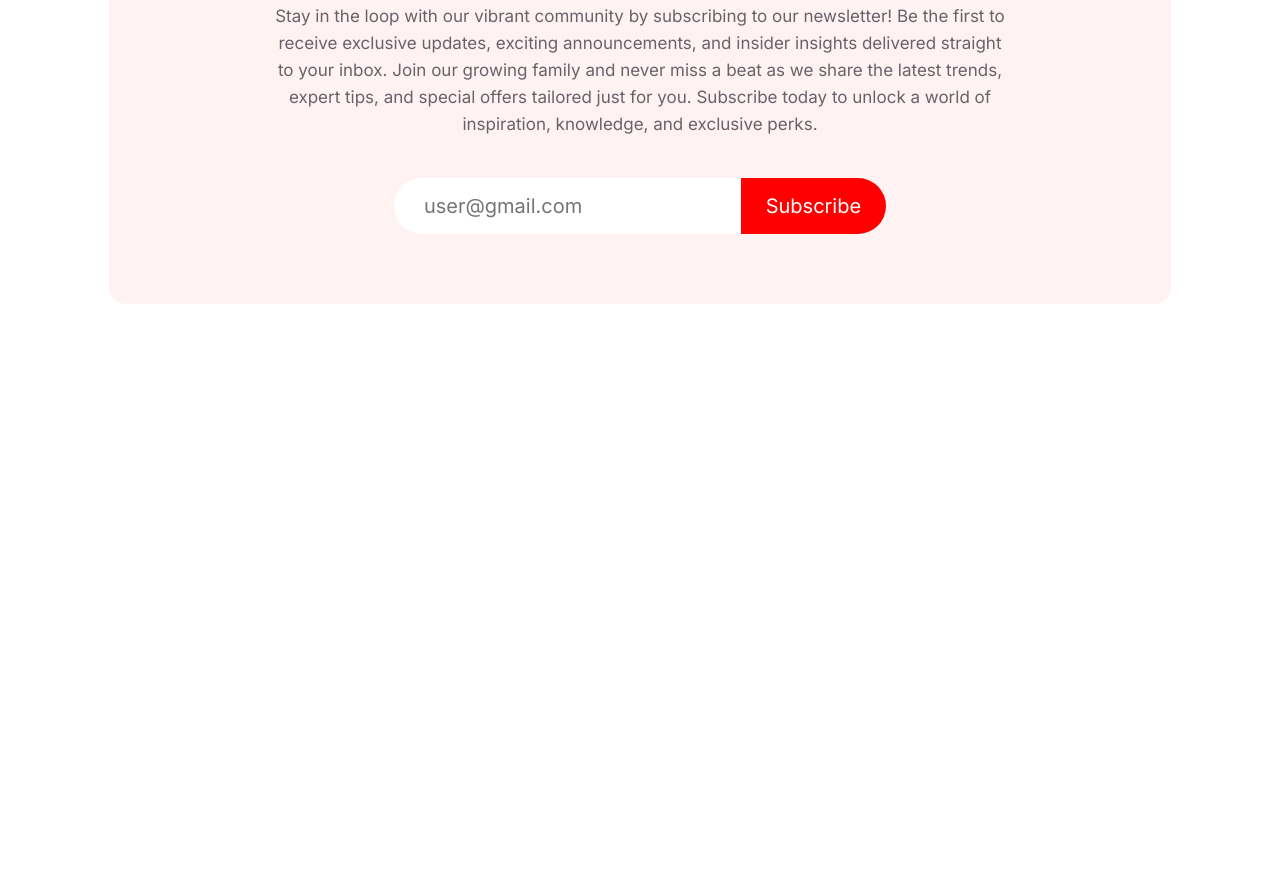
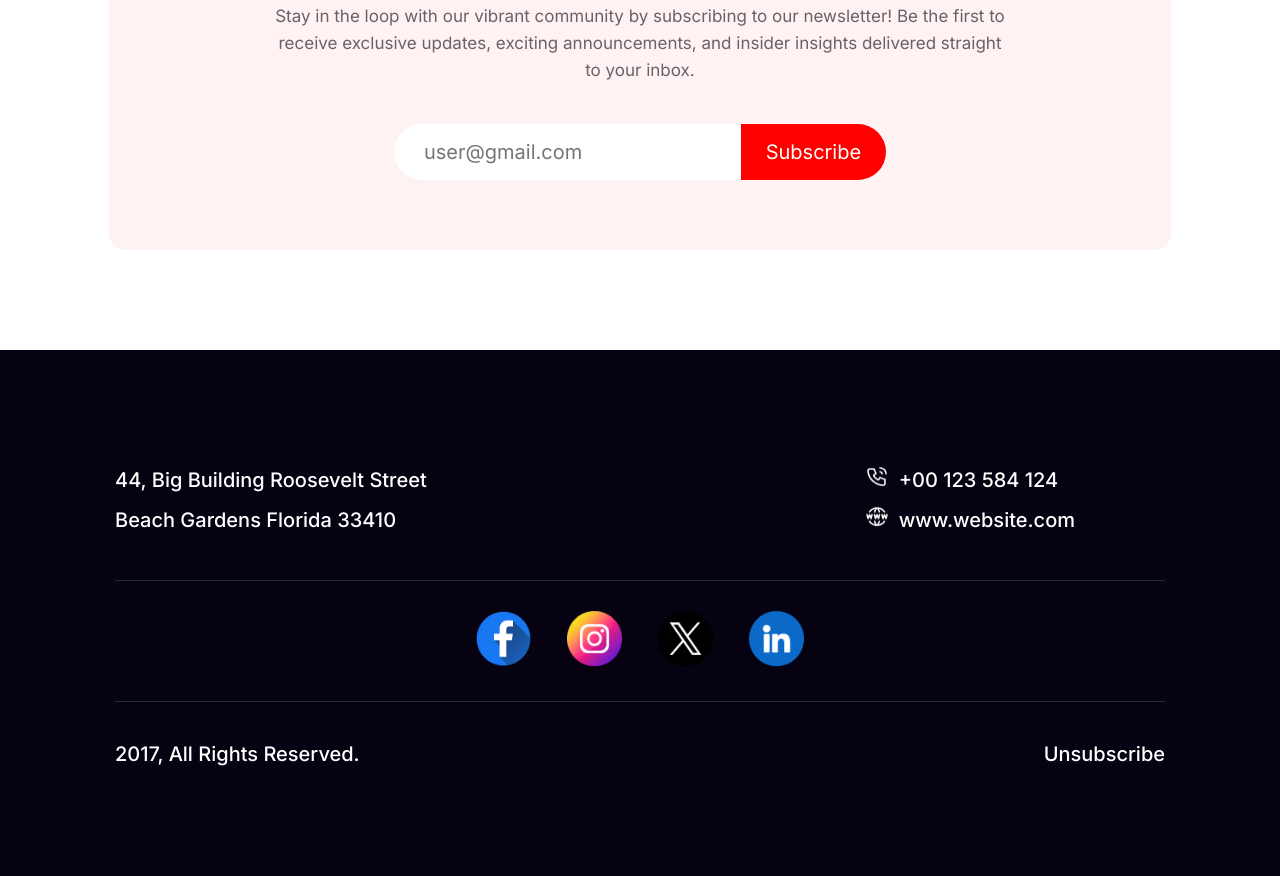
Before and after one commit to Mohotasir/P-HERO-assignment-01, a plain HTML site: page index.html in a window 1280 px wide. Shown: the part 5465-6341 px from the top of the page. Before the commit the page ends 5819 px from the top, so only its background shows below. Drawn offline with Linux system fonts and the light colour scheme.

Commit message:
added footer section

```diff
--- a/index.html
+++ b/index.html
@@ -8,7 +8,8 @@
     <link rel="preconnect" href="https://fonts.googleapis.com">
     <link rel="preconnect" href="https://fonts.gstatic.com" crossorigin>
     <link href="https://fonts.googleapis.com/css2?family=Inter:wght@100;200;300;400;500;600;700;800;900&display=swap" rel="stylesheet">
-    <link href="https://fonts.googleapis.com/css2?family=Merriweather:ital,wght@0,300;0,400;0,700;0,900;1,300;1,400;1,700;1,900&display=swap" rel="stylesheet">    <link rel="stylesheet" href="style.css">
+    <link href="https://fonts.googleapis.com/css2?family=Merriweather:ital,wght@0,300;0,400;0,700;0,900;1,300;1,400;1,700;1,900&display=swap" rel="stylesheet">
+    <link rel="stylesheet" href="style.css">
     <title>new year</title>
 </head>
 <body>
@@ -102,7 +103,7 @@
          <div class="subscribe-container">
             <img src="./assets/Group 61.png" alt="">
             <h1>Subscribe Newsletter</h1>
-            <p class="p-primary">Stay in the loop with our vibrant community by subscribing to our newsletter! Be the first to receive exclusive updates, exciting announcements, and insider insights delivered straight to your inbox. Join our growing family and never miss a beat as we share the latest trends, expert tips, and special offers tailored just for you. Subscribe today to unlock a world of inspiration, knowledge, and exclusive perks.</p>
+            <p class="p-primary">Stay in the loop with our vibrant community by subscribing to our newsletter! Be the first to receive exclusive updates, exciting announcements, and insider insights delivered straight to your inbox. </p>
             <div class="subscribe-form">
                 <input type="email" name="" id="" placeholder="user@gmail.com">
                 <button type="submit">Subscribe</button>
@@ -111,7 +112,34 @@
         </section>
     </main>
     <footer>
-
+          <section class="footer">
+              <div class="footer-address">
+                <h4>44, Big Building Roosevelt Street
+                Beach Gardens Florida 33410</h4>
+                <div class="icon-adress">
+                    <div class="adress-1">
+                        <img src="./assets/Call.png" alt="">
+                        <p>+00 123 584 124</p>
+                    </div>
+                    <div class="adress-1">
+                        <img src="./assets/Website.png" alt="">
+                        <p>www.website.com</p>
+                    </div>
+                </div>
+              </div>
+              <hr>
+              <div class="footer-socialIcon">
+                  <img src="./assets/Facebook.png" alt="">
+                  <img src="./assets/Instagram.png" alt="">
+                  <img src="./assets/Twitter.png" alt="">
+                  <img src="./assets/Linkedin.png" alt="">
+              </div>
+              <hr>
+              <div class="footer-copyright">
+                <p>2017, All Rights Reserved.</p>
+                <p>Unsubscribe</p>
+              </div>
+          </section>
     </footer>
 </body>
 </html>
--- a/style.css
+++ b/style.css
@@ -374,3 +374,70 @@
     padding: 16px 25px;
     margin-left: -5px;
 }
+
+
+/* footer section */
+
+.footer{
+    background: #070211;
+    color: #FFF;
+    padding: 110px 115px ;
+    margin-top: 100px;
+}
+.footer .footer-address{
+   display: flex;
+   justify-content: space-between;
+   margin-bottom: 40px;
+}
+.footer-address h4 {
+    max-width: 330px;
+    color: #FFF;
+    font-family: Inter;
+    font-size: 20px;
+    font-style: normal;
+    font-weight: 500;
+    line-height: 40px;
+}
+.icon-adress{
+    color: #FFF;
+    font-family: Inter;
+    font-size: 20px;
+    font-style: normal;
+    font-weight: 500;
+    line-height: 40px;
+    margin-right: 90px;
+}
+.footer .footer-socialIcon{
+    text-align: center;
+}
+.footer-socialIcon img{
+    max-width: 55px;
+    padding: 30px 16px;
+}
+
+.footer .footer-copyright{
+    display: flex;
+    justify-content: space-between;
+    margin-top: 40px;
+    font-size: 20px;
+    color: #FFF;
+    font-family: Inter;
+    font-weight: 500;
+
+
+}
+.adress-1{
+    display: flex;
+
+}
+.adress-1 img{
+   padding: 0 10px;
+   width: 24px;
+   height: 24px;
+   margin-top: 5px;
+}
+.footer hr{
+    background: rgba(255, 255, 255, 0.15);
+    height: 1px;
+    border: none;
+}
```
